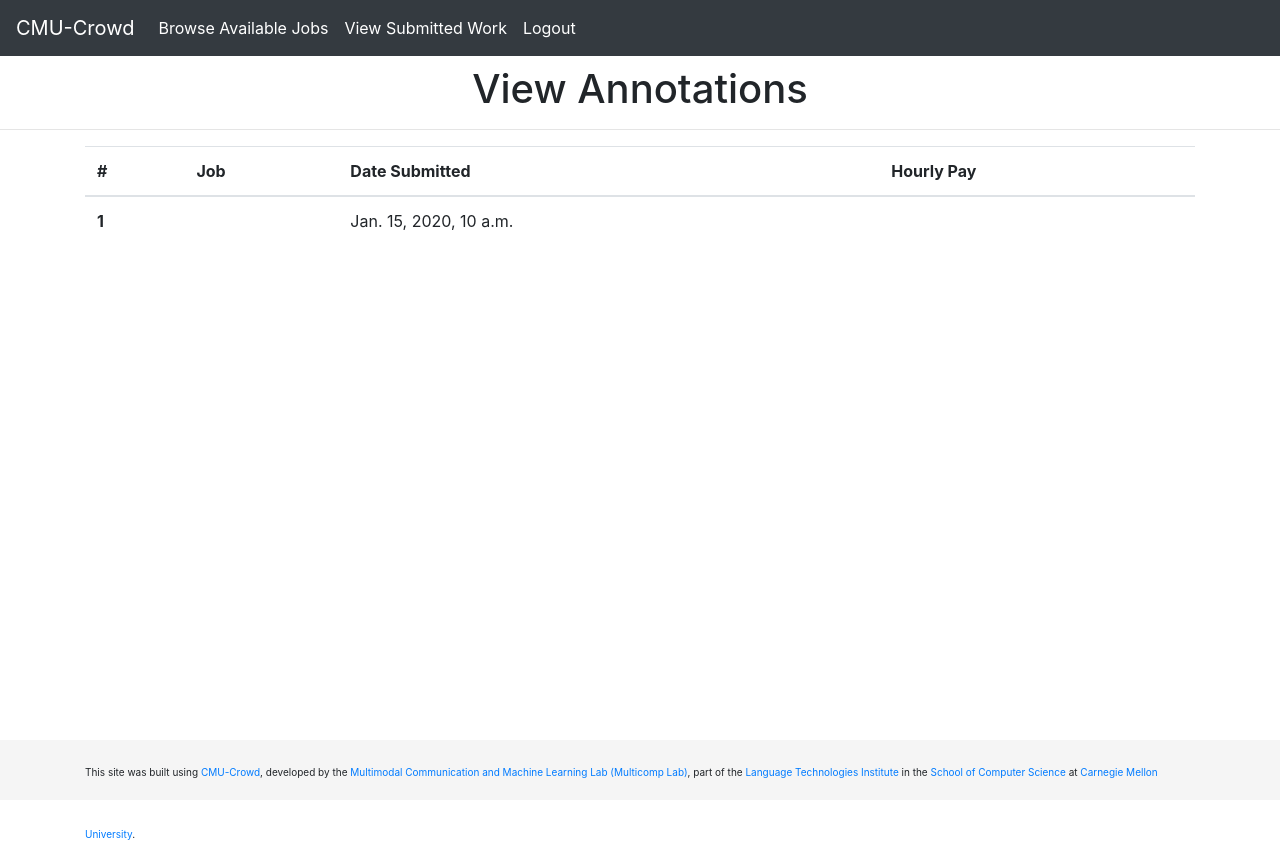
After one commit to A2Zadeh/CMU-Crowd, a Django app: page /workers/view_annotations in a window 1280 px wide. The commit adds this page. Run offline with Django 3.2, Linux system fonts and the light colour scheme; a user stored in the database is signed in; tables that the repository leaves empty hold one stand-in row (values such as "Sample post"); data that the repository does not hold is empty; some libraries are stand-ins or nearby versions.

Commit message:
added functionality and UI to dash and view annotation pages

```diff
--- a/CMU-Crowd/CMU-Crowd/settings.py
+++ b/CMU-Crowd/CMU-Crowd/settings.py
@@ -129,3 +129,7 @@ USE_TZ = True
 # https://docs.djangoproject.com/en/2.0/howto/static-files/
 
 STATIC_URL = '/static/'
+
+#CMU-Crowd Settings
+CONTACT_EMAIL = 'mkchan@cs.cmu.edu'
+PROJECT_TITLE = 'Test'
--- a/CMU-Crowd/main/models.py
+++ b/CMU-Crowd/main/models.py
@@ -17,7 +17,7 @@ class Worker(models.Model):
   user = models.OneToOneField(User, on_delete=models.CASCADE, primary_key=True)
   time_worked = models.IntegerField(default=0)
   is_approved = models.BooleanField(default=False)
-
+  ##TODO: manually approve worker for each job, worker has a list of approved jobs (job ids)
   ##TODO: statistics of jobs done fields?
 
 
@@ -31,7 +31,11 @@ class Job(models.Model):
   hourly_pay = models.DecimalField(decimal_places=2, max_digits=5)
   admins = models.ManyToManyField(Admin)
   html_template = models.FileField(upload_to="job_templates")
+  #TODO: image for job
   #content = models.TextField()
+
+  def __str__(self):
+    return self.title
 
 class Batch(models.Model):
   created_date = models.DateTimeField(auto_now_add=True)
--- a/CMU-Crowd/main/templates/main/admins/create_job_form.html
+++ b/CMU-Crowd/main/templates/main/admins/create_job_form.html
@@ -23,6 +23,7 @@
         {% for field in form %}
        <div class="form-row">
           <div class="form-group col-md-12">
+            {{field.label}}
             {{field| addcss:'form-control'}}
              {%if form.title.errors %}
              <div class="alert alert-danger" style="margin-top:10px" role="alert">
--- /dev/null
+++ b/CMU-Crowd/main/templates/main/workers/view_annotations.html
@@ -0,0 +1,33 @@
+{% extends 'base.html' %}
+
+{% block content %}
+<h1 class="text-center"> View Annotations </h1>
+<hr />
+<div class="container">
+  <div class="row">
+	 <div class="col">
+    <table class="table">
+      <thead>
+        <tr>
+          <th scope="col">#</th>
+          <th scope="col">Job</th>
+          <th scope="col">Date Submitted</th>
+          <th scope="col">Hourly Pay</th>
+        </tr>
+      </thead>
+      <tbody>
+        {% for a in annotations %}
+          <tr>
+             <th scope="row"> {{a.id}} </th>
+             <td> {{a.batch.job.title}} </td>
+             <td> {{a.created_date}} </td>
+             <td> {{a.batch.job.hourly_pay}} </td>
+          <tr>
+        {% endfor %}
+      </tbody>
+    </table>
+    </div>
+  </div>
+</div>
+
+{% endblock %}
--- a/CMU-Crowd/main/urls.py
+++ b/CMU-Crowd/main/urls.py
@@ -7,6 +7,8 @@ urlpatterns = [
  path('',main.home,name='home'),
  path('workers/', include(([
         path('', workers.dash, name='dash'),
+        path('view_annotations',workers.view_annotations, name='view_annotations'),
+        path('view_jobs',workers.view_jobs, name='view_jobs'),
         path('jobs/<job_id>',workers.jobs,name="jobs")
     ], 'main'), namespace='workers')),
  path('admins/', include(([
--- a/CMU-Crowd/main/views/admins.py
+++ b/CMU-Crowd/main/views/admins.py
@@ -1,6 +1,7 @@
 from django.contrib import messages
 from django.contrib.auth import login
 from django.contrib.auth.decorators import login_required
+from django.utils.decorators import method_decorator
 from django.shortcuts import redirect,render
 from django.views.generic import CreateView
 from main.models import User,Job,Admin,Batch
@@ -8,6 +9,7 @@ from ..forms import AdminSignUpForm
 from ..decorators import admin_required
 
 import pdb
+
 
 class AdminSignUpView(CreateView):
     model = User
@@ -30,6 +32,7 @@ def panel(request):
 
 
 
+@method_decorator([login_required, admin_required], name='dispatch')
 class JobCreateView(CreateView):
     model = Job
     fields = ('title','description','hourly_pay','html_template',)
@@ -43,6 +46,8 @@ class JobCreateView(CreateView):
         messages.success(self.request,"Job created successfully.")
         return redirect('admins:panel')
 
+
+@method_decorator([login_required, admin_required], name='dispatch')
 class BatchCreateView(CreateView):
     model = Batch
     fields = ('job','content','num_HITs')
--- a/CMU-Crowd/main/views/workers.py
+++ b/CMU-Crowd/main/views/workers.py
@@ -3,6 +3,8 @@ from django.shortcuts import redirect,render
 from django.views.generic import CreateView
 from main.models import User,Job,Annotation,Batch,Worker
 from ..forms import WorkerSignUpForm
+from django.template import Context, Template
+from django.conf import settings
 import json
 import pdb
 
@@ -21,13 +23,38 @@ class WorkerSignUpView(CreateView):
 
 
 def dash(request):
+    #TODO: jobs that have one or more active batches
   active_jobs = Job.objects.all()
+  worker = Worker.objects.get(user=request.user)
+  work_done = Annotation.objects.filter(worker=worker).count()
+  last_job_done  = Annotation.objects.filter(worker=worker).last().batch.job
+  context = {'jobs':active_jobs,
+                    'work_done':work_done,
+                    'last_job': last_job_done,
+                    'admin_email':settings.CONTACT_EMAIL
+                    }
   #pdb.set_trace()
-  return render(request,'main/workers/dash.html',{'jobs':active_jobs})
+  return render(request,'main/workers/dash.html',context)
+
+
+def view_jobs(request):
+    worker = Worker.objects.get(user=request.user)
+    jobs = Job.objects.all() #change to only approved jobs later
+    context = {"jobs":jobs}
+    return render(request,'main/workers/view_jobs.html',context)
+
+def view_annotations(request):
+    worker = Worker.objects.get(user=request.user)
+    annotations = Annotation.objects.filter(worker=worker)
+    context = {"annotations":annotations}
+    return render(request,'main/workers/view_annotations.html',context)
 
 def jobs(request,job_id):
     #active_jobs = Job.objects.all()
     job = Job.objects.get(id=job_id)
+    template_url = job.html_template.url
+    render_url = template_url.replace("/media/",'') #remove /media/ prefix
+    context = {}
     #get batch here, should be oldest batch not completed && cancelled
     if request.method == 'POST':
         #FOR NOW, just taking the first batch for job!
@@ -42,12 +69,14 @@ def jobs(request,job_id):
             batch = current_batch,
             content=json.dumps(content_dict),
             )
-        context = {"hello":"Hello world"}
+        #context = {"hello":"Hello world"}
         return render(request,render_url,context)
     #TODO: ++ TO BATCH NUM COMPLETED HERE
     else:
-        template_url = job.html_template.url
-        render_url = template_url.replace("/media/",'') #remove /media/ prefix
-        #render_url="job_templates/test_form.html"
-        context = {"hello":"Hello world"}
+
+        #pdb.set_trace()
+        template = Template(job.html_template.read())
+
+        #context  = {}
+        #context = {"hello":"Hello world"}
         return render(request,render_url,context)
--- a/CMU-Crowd/templates/admin_navbar.html
+++ b/CMU-Crowd/templates/admin_navbar.html
@@ -8,14 +8,11 @@
             <li class="nav-item ">
               <a class="nav-link" href="{%url 'admins:create_job' %}"> Create A Job <span class="sr-only">(current)</span></a>
             </li>
-            <li class="nav-item ">
-              <a class="nav-link" href="#"> View Your Jobs </a>
-            </li>
              <li class="nav-item ">
               <a class="nav-link" href="{%url 'admins:start_batch' %}"> Start Batch </a>
             </li>
              <li class="nav-item ">
-              <a class="nav-link" href="{% url 'admins:view_batches' %}"> Manage Batches / Download data</a>
+              <a class="nav-link" href="{% url 'admins:view_batches' %}">  View Jobs / Batches </a>
             </li>
              <li class="nav-item ">
               <a class="nav-link" href="#"> Manage Workers </a>
--- a/CMU-Crowd/templates/worker_navbar.html
+++ b/CMU-Crowd/templates/worker_navbar.html
@@ -6,10 +6,10 @@
         <div class="collapse navbar-collapse" id="navbarCollapse">
           <ul class="navbar-nav mr-auto">
             <li class="nav-item active">
-              <a class="nav-link" href="#">Browse Available Jobs <span class="sr-only">(current)</span></a>
+              <a class="nav-link" href="{%url 'workers:view_jobs' %}">Browse Available Jobs <span class="sr-only">(current)</span></a>
             </li>
             <li class="nav-item  active">
-              <a class="nav-link" href="#"> View Submitted Work</a>
+              <a class="nav-link" href="{%url 'workers:view_annotations' %}"> View Submitted Work</a>
             </li>
             <li class="nav-item  active">
               <a class="nav-link disabled" href="{%url 'logout' %}"> Logout </a>
```
Also changed, not shown: CMU-Crowd/main/templates/main/workers/dash.html (+11 -8 lines), CMU-Crowd/main/templates/main/workers/view_jobs.html (added, +37 -0 lines), CMU-Crowd/media/job_templates/question_answer.html (added, +16 -0 lines).
